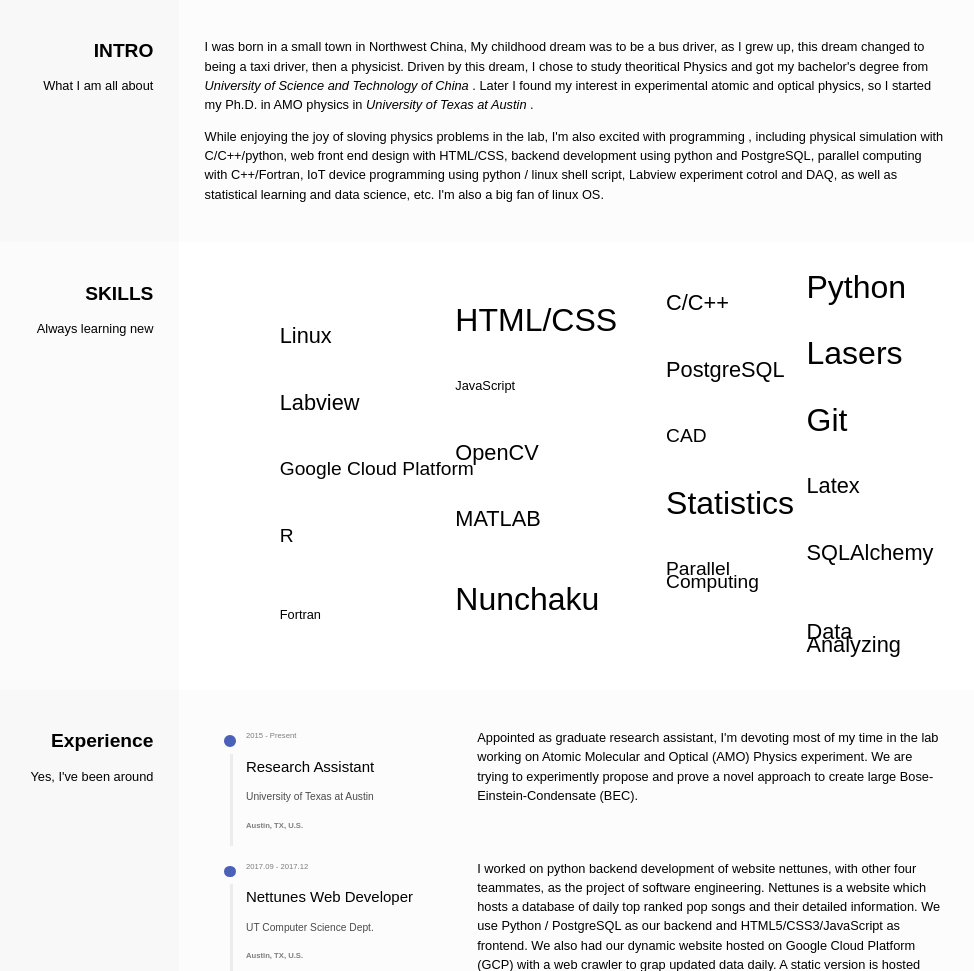
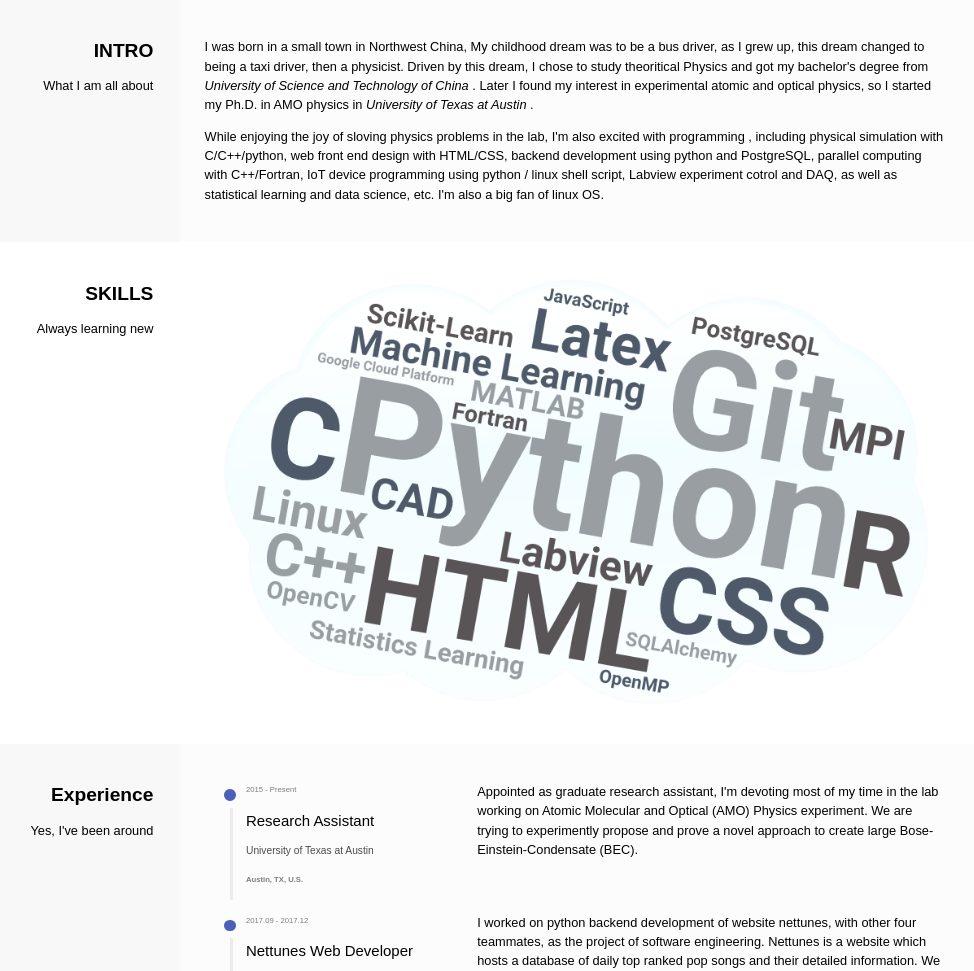
Before and after one commit to SuperYuLu/superyulu.github.io, a Flask app: page / in a window 1280 px wide. Shown: the part 641-1612 px from the top of the page, without its empty margins (205-1179 px from the left). Run offline with Flask 2, Linux system fonts and the light colour scheme.

Commit message:
add word art to skill session

```diff
--- a/app/static/css/home.css
+++ b/app/static/css/home.css
@@ -9,9 +9,9 @@
 ;;
 ;; Created: Sat Jan 20 16:43:09 2018 (-0600)
 ;; Version:
-;; Last-Updated: Sun Jan 21 17:08:26 2018 (-0600)
+;; Last-Updated: Tue Feb  6 23:24:50 2018 (-0600)
 ;;           By: yulu
-;;     Update #: 284
+;;     Update #: 286
 ;;
 */
 
@@ -153,6 +153,12 @@ Intro
 /*-----
 Skills
 -----*/
+.skills img{
+    width: 100%;
+    height: auto;
+}
+
+/*--- HTML implementation
 .skills .col-left{
     background-color: var(--color-gray1);
 }
@@ -195,7 +201,7 @@ Skills
 .size3{font-size: 1.7rem;}
 .size2{font-size: 1.5rem;}
 .size1{font-size: 1rem;}
-
+---*/
 
 /*--------------------
 Experience & Education
--- a/app/templates/home.html
+++ b/app/templates/home.html
@@ -9,9 +9,9 @@
 ;;
 ;; Created: Sat Jan 20 16:39:47 2018 (-0600)
 ;; Version:
-;; Last-Updated: Sat Jan 27 20:47:49 2018 (-0600)
+;; Last-Updated: Tue Feb  6 23:25:10 2018 (-0600)
 ;;           By: yulu
-;;     Update #: 110
+;;     Update #: 115
 ;;
   -->
 
@@ -63,6 +63,7 @@
 	<h2> SKILLS </h2>
 	<p> Always learning new </p>
       </div>
+      <!-- Pure html word art approach
       <div class="col-right">
 	<ul>
 	  <li> <div class="size4"> Python </div></li>
@@ -89,7 +90,14 @@
 
 	</ul>
       </div>
+      -->
+      <div class="col-right">
+	<img src="{{ url_for('static', filename='img/homepage/wordart-skill-gray.png') }}">
+      </div>
+
     </div>
+
+
 
     <!-- Experience -->
     <div class="row experience">
```
Also changed, not shown: app/static/img/homepage/wordart-skill-gray.png (added), app/static/img/homepage/wordart-skill.png (added).
